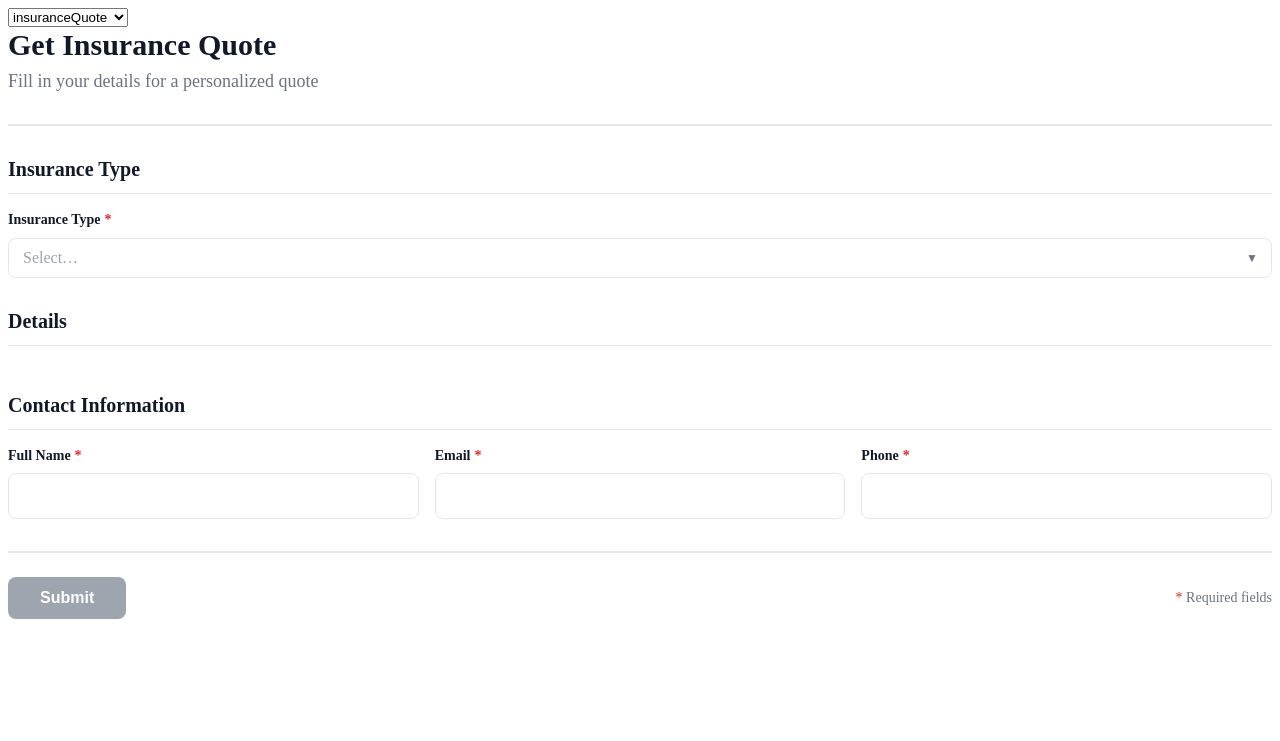
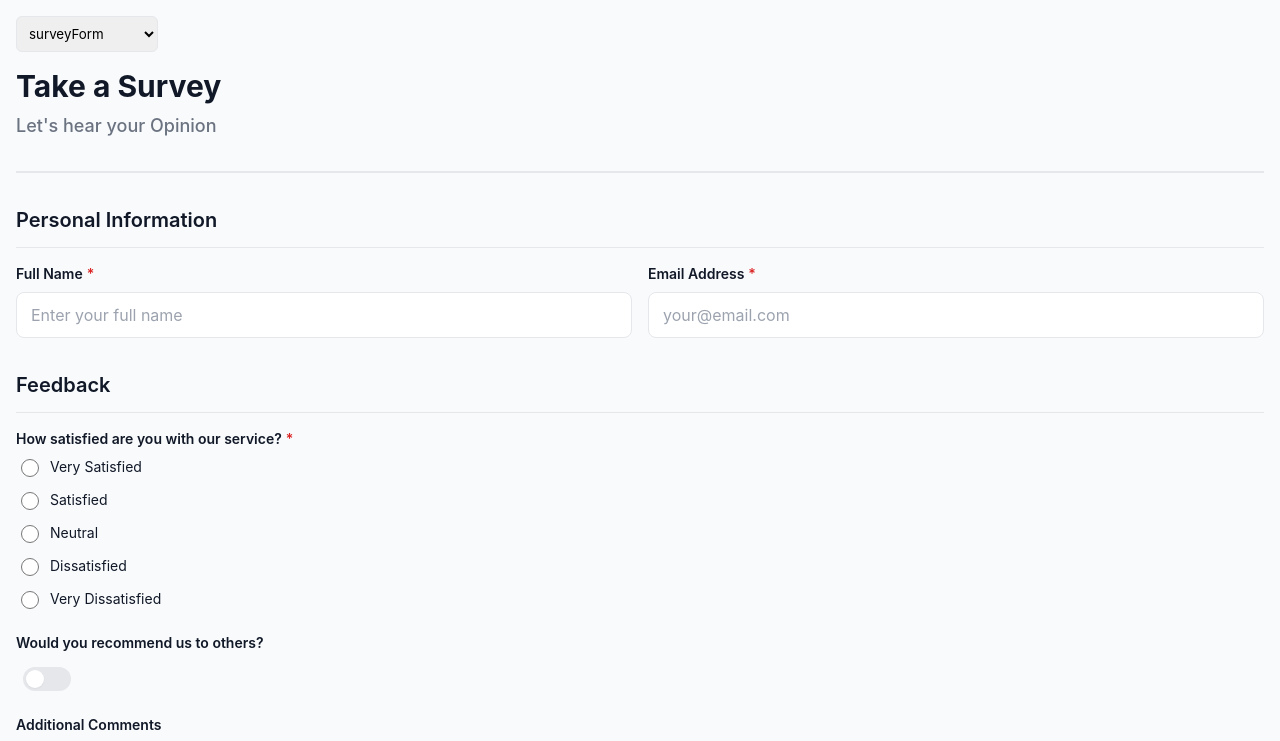
Before and after one commit to CamreshJames/FormEngine, a React (Vite) app: page / in a window 1280 px wide. Shown: the top 741 px of the page. Built offline with nearby package versions, Linux system fonts and the light colour scheme.

Commit message:
fixed the clearing of values before submit if the form is changed ie changing the state

```diff
--- a/formSchemas.ts
+++ b/formSchemas.ts
@@ -1277,6 +1277,10 @@ export const insuranceQuoteSchema: any = {
   meta: {
     title: 'Get Insurance Quote',
     subtitle: 'Fill in your details for a personalized quote',
+    theme: {
+      primaryColor: "#7c3aed", // violet-600
+      secondaryColor: "#64748b"  // slate-500
+    }
   },
   fields: {
     insuranceType: {
@@ -1591,29 +1595,129 @@ export const insuranceQuoteSchema: any = {
     },
   ],
 }
+
 export const surveyFormSchema: any = {
     id: "survey-form",
     meta: {
         title: "Take a Survey",
-        subtitle: " Lets hear your Opinion"
+        subtitle: "Let's hear your Opinion",
+        theme: {
+            primaryColor: "#00ffaaff",
+            secondaryColor: "#6b7280"
+        }
     },
     fields: {
         name: {
             id: "name",
             label: "Full Name",
             renderer: "text",
-            placeholder: "Enter your Full name",
-            rules:{
-                required: "Please enter your Full Name before unfocusing",
-                minLength: { value: 3, message: "name must be at least 3 characters"}
+            placeholder: "Enter your full name",
+            rules: {
+                required: "Please enter your full name",
+                minLength: { value: 3, message: "Name must be at least 3 characters"}
             },
         },
-    },
-    layout:[{
-        kind: "grid",
-        spacing: "md",
-        children: [
-            { kind: "field", fieldId: "name"}
-        ]
-    }]
+        email: {
+            id: "email",
+            label: "Email Address",
+            renderer: "text",
+            inputType: "email",
+            placeholder: "your@email.com",
+            rules: {
+                required: "Email is required",
+                pattern: {
+                    value: /^[A-Z0-9._%+-]+@[A-Z0-9.-]+\.[A-Z]{2,}$/i,
+                    message: "Invalid email address"
+                }
+            }
+        },
+        satisfaction: {
+            id: "satisfaction",
+            label: "How satisfied are you with our service?",
+            renderer: "radio",
+            props: {
+                options: [
+                    { label: "Very Satisfied", value: "very_satisfied" },
+                    { label: "Satisfied", value: "satisfied" },
+                    { label: "Neutral", value: "neutral" },
+                    { label: "Dissatisfied", value: "dissatisfied" },
+                    { label: "Very Dissatisfied", value: "very_dissatisfied" }
+                ]
+            },
+            rules: {
+                required: "Please select your satisfaction level"
+            }
+        },
+        wouldRecommend: {
+            id: "wouldRecommend",
+            label: "Would you recommend us to others?",
+            renderer: "switch",
+            defaultValue: false
+        },
+        improvementAreas: {
+            id: "improvementAreas",
+            label: "What areas need improvement?",
+            renderer: "multiselect",
+            visibleWhen: {
+                field: "satisfaction",
+                op: "in",
+                value: ["neutral", "dissatisfied", "very_dissatisfied"]
+            },
+            props: {
+                data: [
+                    "Customer Service",
+                    "Product Quality",
+                    "Pricing",
+                    "Delivery Speed",
+                    "Website Experience",
+                    "Communication"
+                ]
+            }
+        },
+        additionalComments: {
+            id: "additionalComments",
+            label: "Additional Comments",
+            renderer: "textarea",
+            placeholder: "Tell us more about your experience...",
+            props: {
+                minRows: 4,
+                maxRows: 8
+            }
+        }
+    },
+    layout: [
+        {
+            kind: "section",
+            title: "Personal Information",
+            withDivider: true,
+            children: [
+                {
+                    kind: "grid",
+                    cols: 2,
+                    spacing: "md",
+                    children: [
+                        { kind: "field", fieldId: "name" },
+                        { kind: "field", fieldId: "email" }
+                    ]
+                }
+            ]
+        },
+        {
+            kind: "section",
+            title: "Feedback",
+            withDivider: true,
+            children: [
+                {
+                    kind: "stack",
+                    spacing: "lg",
+                    children: [
+                        { kind: "field", fieldId: "satisfaction" },
+                        { kind: "field", fieldId: "wouldRecommend" },
+                        { kind: "field", fieldId: "improvementAreas" },
+                        { kind: "field", fieldId: "additionalComments" }
+                    ]
+                }
+            ]
+        }
+    ]
 }
--- a/src/App.css
+++ b/src/App.css
@@ -0,0 +1,71 @@
+body {
+  margin: 0;
+  padding: 0;
+  font-family: -apple-system, BlinkMacSystemFont, 'Segoe UI', 'Roboto', 'Oxygen',
+    'Ubuntu', 'Cantarell', 'Fira Sans', 'Droid Sans', 'Helvetica Neue',
+    sans-serif;
+  -webkit-font-smoothing: antialiased;
+  -moz-osx-font-smoothing: grayscale;
+  background-color: #f8fafc;
+}
+
+.p-4 {
+  padding: 1rem;
+}
+
+.space-y-4 > * + * {
+  margin-top: 1rem;
+}
+
+.flex {
+  display: flex;
+}
+
+.gap-4 {
+  gap: 1rem;
+}
+
+.gap-2 {
+  gap: 0.5rem;
+}
+
+.items-center {
+  align-items: center;
+}
+
+.mb-4 {
+  margin-bottom: 1rem;
+}
+
+.border {
+  border: 1px solid #e5e7eb;
+}
+
+.rounded {
+  border-radius: 0.375rem;
+}
+
+.p-2 {
+  padding: 0.5rem;
+}
+
+.text-sm {
+  font-size: 0.875rem;
+}
+
+.w-8 {
+  width: 2rem;
+}
+
+.h-8 {
+  height: 2rem;
+}
+
+select, input {
+  font-family: inherit;
+}
+
+select:focus, input:focus {
+  outline: 2px solid #3b82f6;
+  outline-offset: 2px;
+}
--- a/src/components/demo.tsx
+++ b/src/components/demo.tsx
@@ -23,7 +23,7 @@ const schemas = {
 };
 
 export const Demo = () => {
-  const [selectedSchema, setSelectedSchema] = useState<keyof typeof schemas>('insuranceQuote');
+  const [selectedSchema, setSelectedSchema] = useState<keyof typeof schemas>('surveyForm');
 
   return (
     <div className="p-4 space-y-4">
@@ -40,6 +40,7 @@ export const Demo = () => {
       </select>
 
       <FormEngine
+        key={selectedSchema} // Force re-render when schema changes to clear state
         schema={schemas[selectedSchema]}
         onSubmit={values => {
           console.log('Submitted values:', values);
--- a/src/engine/FormEngine.tsx
+++ b/src/engine/FormEngine.tsx
@@ -157,6 +157,8 @@ interface Props {
     onSubmit?: (v: FormValues) => void;
     onChange?: (v: FormValues, e: FormErrors) => void;
     className?: string;
+    primaryColor?: string;
+    secondaryColor?: string;
 }
 
 // Main FormEngine component
@@ -166,6 +168,8 @@ export const FormEngine: React.FC<Props> = ({
     onSubmit,
     onChange,
     className = '',
+    primaryColor,
+    secondaryColor,
 }) => {
     // Compute default values from schema
     const defaults = Object.entries(schema.fields).reduce((accumulator, [fieldId, field]) => {
@@ -177,12 +181,82 @@ export const FormEngine: React.FC<Props> = ({
     const [errors, setErrors] = useState<FormErrors>({});
     const [touched, setTouched] = useState<Set<string>>(new Set());
 
+    // Clear values for fields that are no longer visible
+    useEffect(() => {
+        const newValues = { ...values };
+        let hasChanges = false;
+
+        Object.entries(schema.fields).forEach(([fieldId, field]) => {
+            if (!isVisible(field, values) && values[fieldId] !== undefined) {
+                delete newValues[fieldId];
+                hasChanges = true;
+            }
+        });
+
+        if (hasChanges) {
+            setValues(newValues);
+        }
+    }, [schema, values]);
+
     // Validate form on value or schema changes
     useEffect(() => {
         const formErrors = validateForm(schema, values);
         setErrors(formErrors);
         onChange?.(values, formErrors);
     }, [values, schema, onChange]);
+
+    // Helper function to convert hex to RGB
+    const hexToRgb = (hex: string) => {
+        const result = /^#?([a-f\d]{2})([a-f\d]{2})([a-f\d]{2})$/i.exec(hex);
+        return result ? {
+            r: parseInt(result[1], 16),
+            g: parseInt(result[2], 16),
+            b: parseInt(result[3], 16)
+        } : null;
+    };
+
+    // Helper function to darken a color
+    const darkenColor = (hex: string, amount: number = 20) => {
+        const rgb = hexToRgb(hex);
+        if (!rgb) return hex;
+
+        const darken = (value: number) => Math.max(0, value - amount);
+        const toHex = (value: number) => value.toString(16).padStart(2, '0');
+
+        return `#${toHex(darken(rgb.r))}${toHex(darken(rgb.g))}${toHex(darken(rgb.b))}`;
+    };
+
+    // Apply color theming
+    useEffect(() => {
+        const schemaPrimary = schema.meta.theme?.primaryColor;
+        const schemaSecondary = schema.meta.theme?.secondaryColor;
+        const finalPrimary = primaryColor || schemaPrimary;
+        const finalSecondary = secondaryColor || schemaSecondary;
+
+        if (finalPrimary || finalSecondary) {
+            const root = document.documentElement;
+            if (finalPrimary) {
+                const rgb = hexToRgb(finalPrimary);
+                root.style.setProperty('--form-primary', finalPrimary);
+                root.style.setProperty('--form-primary-hover', darkenColor(finalPrimary));
+                root.style.setProperty('--form-border-focus', finalPrimary);
+
+                if (rgb) {
+                    // Create light version with opacity
+                    root.style.setProperty('--form-primary-light', `rgba(${rgb.r}, ${rgb.g}, ${rgb.b}, 0.1)`);
+                }
+            }
+            if (finalSecondary) {
+                const rgb = hexToRgb(finalSecondary);
+                root.style.setProperty('--form-text-secondary', finalSecondary);
+
+                if (rgb) {
+                    // Create very light version for backgrounds
+                    root.style.setProperty('--form-bg-secondary', `rgba(${rgb.r}, ${rgb.g}, ${rgb.b}, 0.05)`);
+                }
+            }
+        }
+    }, [primaryColor, secondaryColor, schema.meta.theme]);
 
     // Handle field change
     const handleChange = useCallback((fieldId: string, newValue: any) => {
--- a/src/engine/types.ts
+++ b/src/engine/types.ts
@@ -78,6 +78,10 @@ export interface FormMeta {
     title?: string;
     subtitle?: string;
     description?: string;
+    theme?: {
+        primaryColor?: string;
+        secondaryColor?: string;
+    };
 }
 
 export interface FormSchema {
--- a/src/index.css
+++ b/src/index.css
@@ -0,0 +1,13 @@
+* {
+  box-sizing: border-box;
+}
+
+html {
+  line-height: 1.5;
+  -webkit-text-size-adjust: 100%;
+}
+
+body {
+  margin: 0;
+  min-height: 100vh;
+}
```
